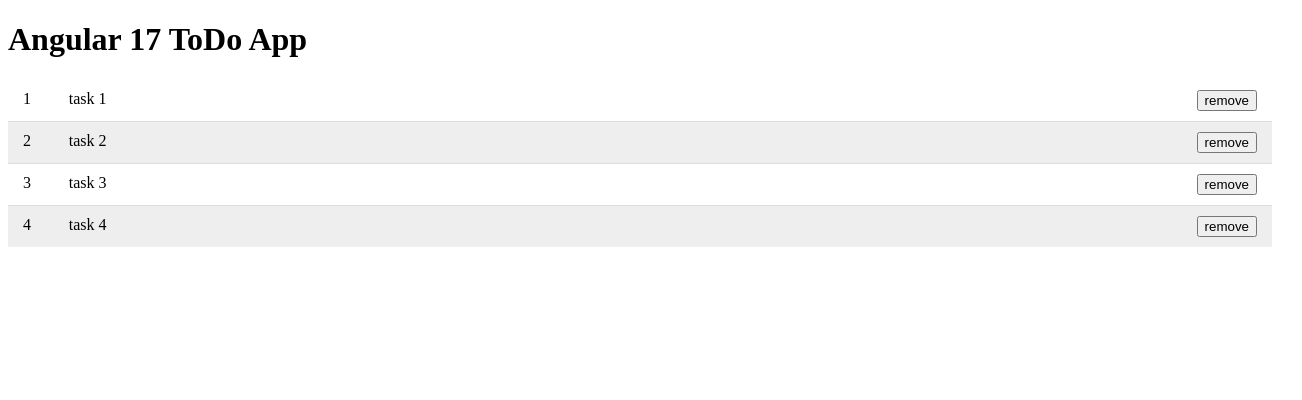
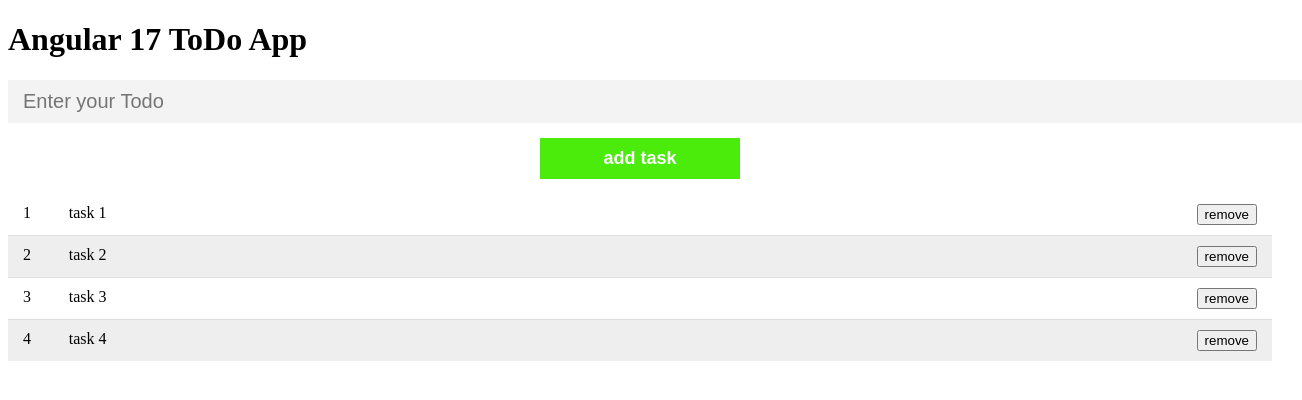
Before and after one commit to OliverKuhnNbg/angular-typescript-starter-tutorial, an Angular app in the folder angular-starter-tutorial/: page / in a window 1280 px wide. Shown: the top 400 px of the page, 1302 px wide, since content can reach past the window. Built offline with nearby package versions, Linux system fonts and the light colour scheme.

Commit message:
todo app implementation done

```diff
--- a/angular-starter-tutorial/src/app/components/todo/todo.component.html
+++ b/angular-starter-tutorial/src/app/components/todo/todo.component.html
@@ -1,13 +1,37 @@
+<div class="todos">
+    <form
+    name="form"
+    #taskForm="ngForm"
+    (ngSubmit)="taskForm.form.valid && addTask()"
+    >
+        <input
+            type="text"
+            name="inputTodo"
+            placeholder="Enter your Todo"
+            class="todo-input"
+            [(ngModel)]="inputTodo"
+            required
+            minlength="0"
+            maxlength="20"
+        />
+        <button type="submit" class="todo-submit ">add task</button>
+    </form>
+</div>
+
 <div class="todos">
     @for (todo of todos; track $index) {
         <div
             class="todo"
-            (click)="toggleDone($index)"
             [ngClass]="todo.completed ? 'done' : ''"
         >
             <div class="id">{{ $index+1 }}</div>
-            <div class="content">{{ todo.content }}</div>
-            <button class="delete">remove</button>
+            <div
+                class="content"
+                (click)="toggleDone($index)"
+            >
+                {{ todo.content }}
+            </div>
+            <button class="delete" (click)="deleteTask($index)">remove</button>
         </div>
     }
 </div>
--- a/angular-starter-tutorial/src/app/components/todo/todo.component.ts
+++ b/angular-starter-tutorial/src/app/components/todo/todo.component.ts
@@ -1,16 +1,18 @@
 import { Component, OnInit } from '@angular/core';
 import { CommonModule } from '@angular/common';
+import { FormsModule } from '@angular/forms';
 import { Todo } from '../../models/todo';
 
 @Component({
   selector: 'app-todo',
   standalone: true,
-  imports: [CommonModule],
+  imports: [CommonModule, FormsModule],
   templateUrl: './todo.component.html',
   styleUrl: './todo.component.scss'
 })
 export class TodoComponent implements OnInit {
   todos!:Todo[];
+  inputTodo:string = "";
 
   ngOnInit(): void {
     this.todos = [
@@ -35,10 +37,17 @@
 
   toggleDone (id:number) {
     console.log ("id TEST: " + id);
-    // this.todos.map((item, index) => {
-    //     if(index == id) item.completed = !item.completed;
+    this.todos.map((item, index) => {
+        if(index == id) item.completed = !item.completed;
+    })
+  }
 
-    //     return item
-    // })
+  deleteTask (id:number) {
+    this.todos.splice(id, 1);
+  }
+
+  addTask () {
+    this.todos.push({content: this.inputTodo, completed: false});
+    this.inputTodo="";
   }
 }
```
